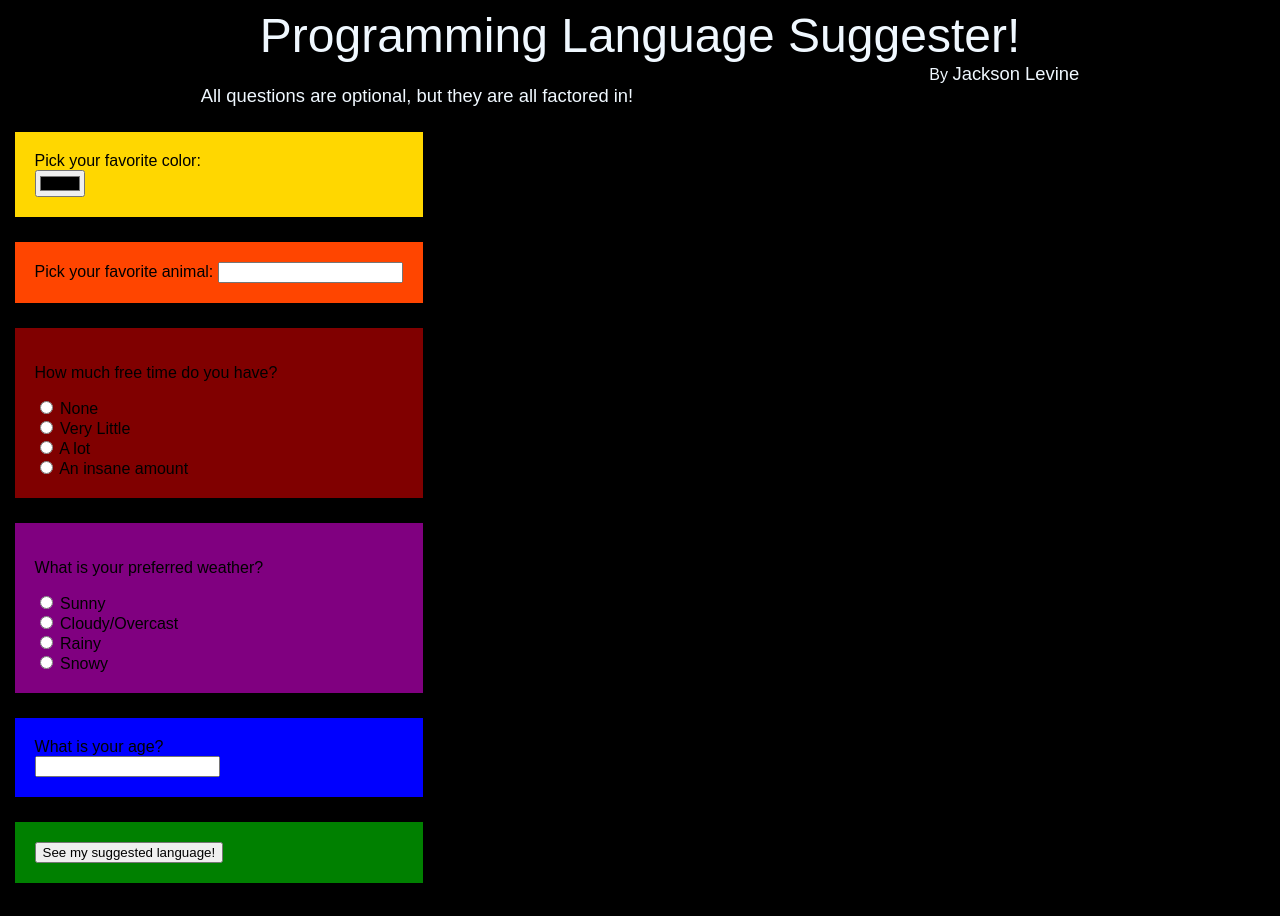
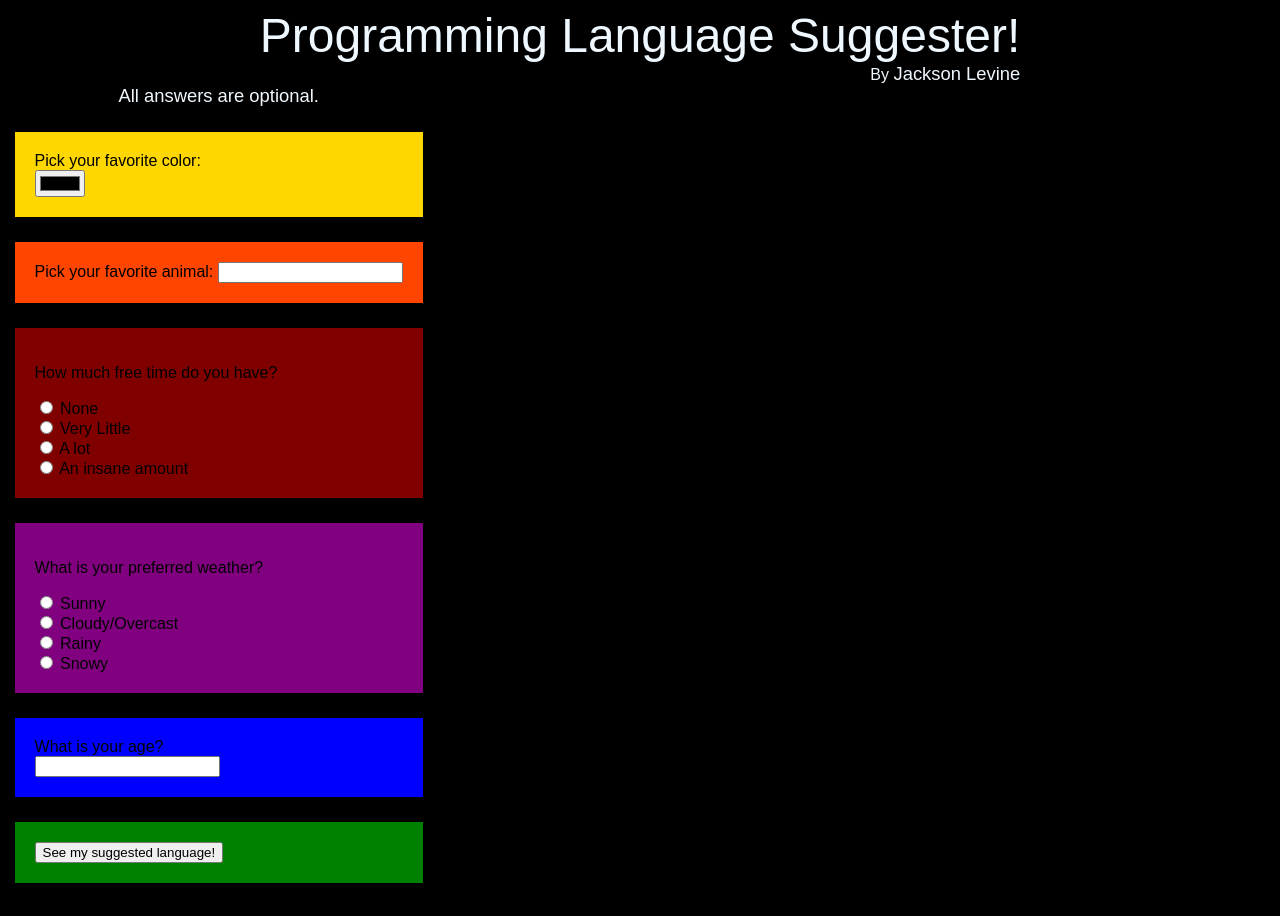
Before and after one commit to jacksonlevine/programmingLanguageSuggester, a plain HTML site: page index.html in a window 1280 px wide. Drawn offline with Linux system fonts and the light colour scheme.

Commit message:
improve banner margin

```diff
--- a/css/styles.css
+++ b/css/styles.css
@@ -33,9 +33,14 @@ body {
   user-select: none;
 }
 
+.banner {
+  display:flex;
+  justify-content: center;
+}
+
 .headBanner {
   display:block;
-  text-align: center;
+  text-align: right;
   font-size:300%;
   color:aliceblue;
   user-select: none;
@@ -53,7 +58,6 @@ body {
 .headSmaller {
   color:aliceblue;
   font-size: 100%;
-  margin:0 15.25%;
   text-align: right;
   user-select: none;
 }
--- a/index.html
+++ b/index.html
@@ -6,17 +6,24 @@
   <title></title>
 </head>
 <body>
+
+  <div class="banner">
+    <div class="typographyGrouping">
       <div class="headBanner">
         Programming Language Suggester!
       </div>
       <div class="headSmaller">
         By <span class="bold">Jackson Levine</span>
       </div>
-  <div class="headSmallest">
-    <span class="bold">All questions are optional, but they are all factored in!</span>
     </div>
+  </div>
+
+
   <div class="mainBody">
     <div class="inputSection">
+      <div class="headSmallest">
+        <span class="bold">All answers are optional.</span>
+      </div>
       <form>
         <div class="yellow" id="hover">
           <label for="favColor">Pick your favorite color:</label><br>
```
Lines whose indentation alone changed are shown as unchanged.
